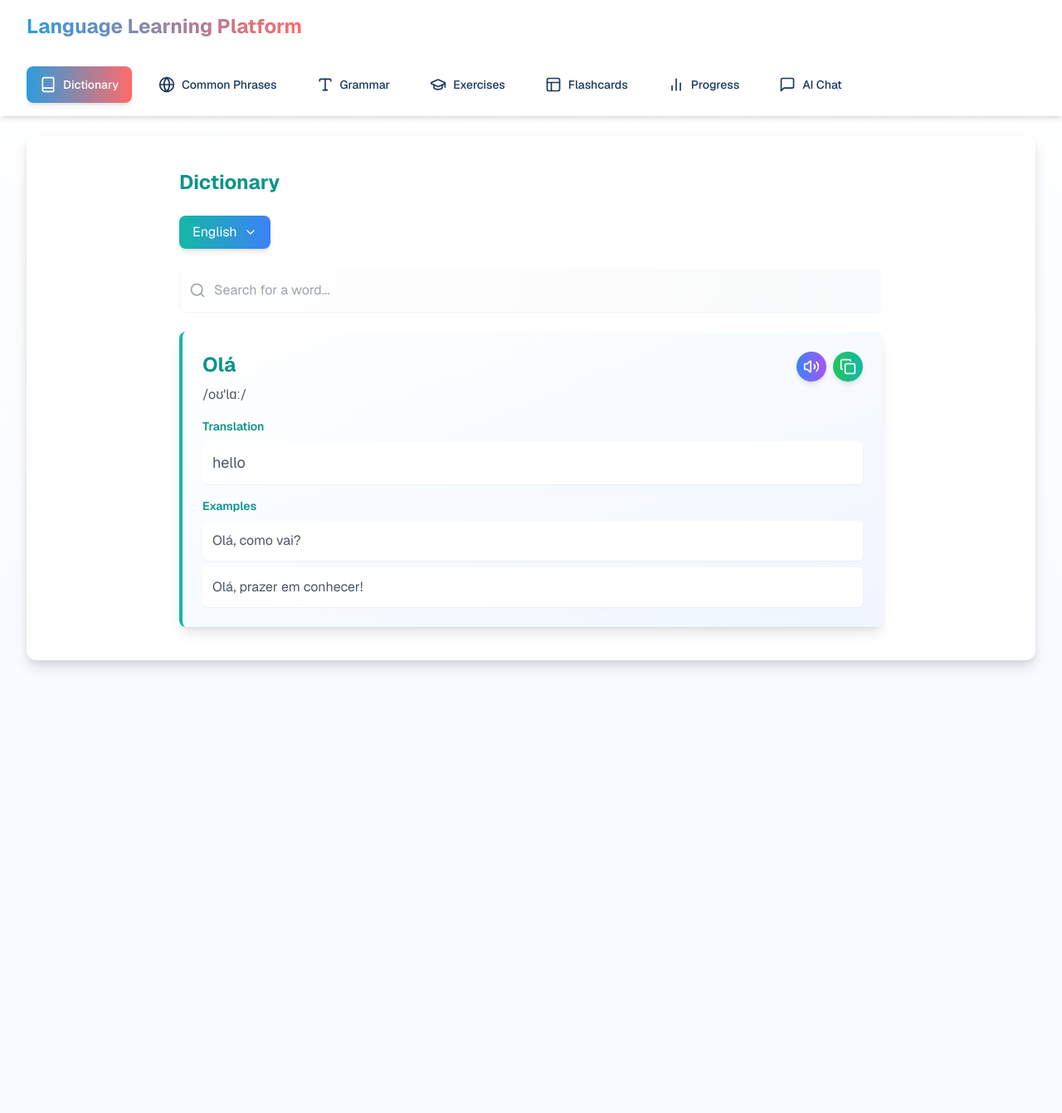
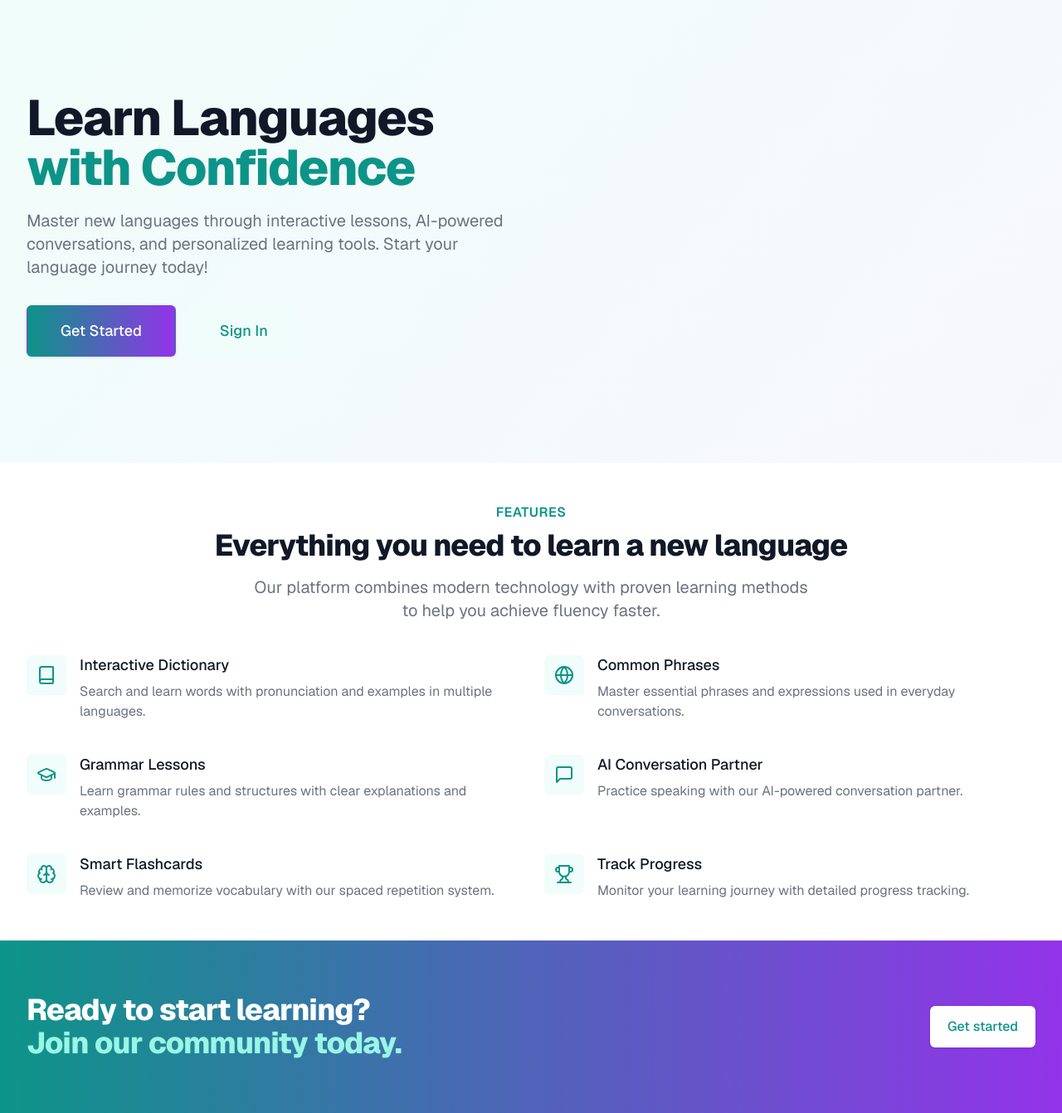
Before and after one commit to ShelleyMassinga/Language-Learning-Platform, a Next.js app: page / in a window 1280 px wide. Shown: the whole page at 83% size. Before the commit the page ends 820 px from the top, so only its background shows below. Built offline with nearby package versions, Linux system fonts and the light colour scheme.

Commit message:
added landing page

```diff
--- /dev/null
+++ b/src/app/dashboard/page.tsx
@@ -0,0 +1,22 @@
+'use client';
+import MainLayout from '@/src/components/layout/MainLayout';
+import { useAuth } from '@/src/context/AuthContext';
+import { useRouter } from 'next/navigation';
+import { useEffect } from 'react';
+
+export default function Dashboard() {
+  const { currentUser } = useAuth();
+  const router = useRouter();
+
+  useEffect(() => {
+    if (!currentUser) {
+      router.push('/login');
+    }
+  }, [currentUser, router]);
+
+  if (!currentUser) {
+    return null;
+  }
+
+  return <MainLayout />;
+}
--- a/src/app/page.tsx
+++ b/src/app/page.tsx
@@ -1,6 +1,6 @@
 'use client';
-import MainLayout from '@/src/components/layout/MainLayout';
+import LandingPage from '@/src/components/landing/LandingPage';
 
 export default function Home() {
-  return <MainLayout />;
+  return <LandingPage />;
 }
--- a/src/components/auth/Login.tsx
+++ b/src/components/auth/Login.tsx
@@ -18,7 +18,7 @@ const Login: React.FC = () => {
 
     try {
       await login(email, password);
-      router.push('/');
+      router.push('/dashboard');
     } catch (err) {
       setError('Failed to sign in');
     } finally {
--- a/src/components/auth/SignUp.tsx
+++ b/src/components/auth/SignUp.tsx
@@ -25,7 +25,7 @@ const SignUp: React.FC = () => {
 
     try {
       await signup(email, password);
-      router.push('/');
+      router.push('/dashboard');
     } catch (err) {
       setError('Failed to create an account');
     } finally {
--- /dev/null
+++ b/src/components/landing/LandingPage.tsx
@@ -0,0 +1,137 @@
+import React from 'react';
+import { useRouter } from 'next/navigation';
+import { Book, Globe, GraduationCap, MessageSquare, Brain, Trophy } from 'lucide-react';
+
+const LandingPage: React.FC = () => {
+  const router = useRouter();
+
+  const features = [
+    {
+      icon: Book,
+      title: 'Interactive Dictionary',
+      description: 'Search and learn words with pronunciation and examples in multiple languages.'
+    },
+    {
+      icon: Globe,
+      title: 'Common Phrases',
+      description: 'Master essential phrases and expressions used in everyday conversations.'
+    },
+    {
+      icon: GraduationCap,
+      title: 'Grammar Lessons',
+      description: 'Learn grammar rules and structures with clear explanations and examples.'
+    },
+    {
+      icon: MessageSquare,
+      title: 'AI Conversation Partner',
+      description: 'Practice speaking with our AI-powered conversation partner.'
+    },
+    {
+      icon: Brain,
+      title: 'Smart Flashcards',
+      description: 'Review and memorize vocabulary with our spaced repetition system.'
+    },
+    {
+      icon: Trophy,
+      title: 'Track Progress',
+      description: 'Monitor your learning journey with detailed progress tracking.'
+    }
+  ];
+
+  return (
+    <div className="min-h-screen bg-gradient-to-br from-teal-50 to-purple-50">
+      {/* Hero Section */}
+      <div className="relative overflow-hidden">
+        <div className="max-w-7xl mx-auto">
+          <div className="relative z-10 pb-8 sm:pb-16 md:pb-20 lg:max-w-2xl lg:w-full lg:pb-28 xl:pb-32">
+            <main className="mt-10 mx-auto max-w-7xl px-4 sm:mt-12 sm:px-6 md:mt-16 lg:mt-20 lg:px-8 xl:mt-28">
+              <div className="sm:text-center lg:text-left">
+                <h1 className="text-4xl tracking-tight font-extrabold text-gray-900 sm:text-5xl md:text-6xl">
+                  <span className="block">Learn Languages</span>
+                  <span className="block text-teal-600">with Confidence</span>
+                </h1>
+                <p className="mt-3 text-base text-gray-500 sm:mt-5 sm:text-lg sm:max-w-xl sm:mx-auto md:mt-5 md:text-xl lg:mx-0">
+                  Master new languages through interactive lessons, AI-powered conversations, and personalized learning tools. Start your language journey today!
+                </p>
+                <div className="mt-5 sm:mt-8 sm:flex sm:justify-center lg:justify-start">
+                  <div className="rounded-md shadow">
+                    <button
+                      onClick={() => router.push('/signup')}
+                      className="w-full flex items-center justify-center px-8 py-3 border border-transparent text-base font-medium rounded-md text-white bg-gradient-to-r from-teal-600 to-purple-600 hover:from-teal-700 hover:to-purple-700 md:py-4 md:text-lg md:px-10 transition-all duration-300"
+                    >
+                      Get Started
+                    </button>
+                  </div>
+                  <div className="mt-3 sm:mt-0 sm:ml-3">
+                    <button
+                      onClick={() => router.push('/login')}
+                      className="w-full flex items-center justify-center px-8 py-3 border border-transparent text-base font-medium rounded-md text-teal-600 bg-teal-50 hover:bg-teal-100 md:py-4 md:text-lg md:px-10 transition-all duration-300"
+                    >
+                      Sign In
+                    </button>
+                  </div>
+                </div>
+              </div>
+            </main>
+          </div>
+        </div>
+      </div>
+
+      {/* Features Section */}
+      <div className="py-12 bg-white">
+        <div className="max-w-7xl mx-auto px-4 sm:px-6 lg:px-8">
+          <div className="lg:text-center">
+            <h2 className="text-base text-teal-600 font-semibold tracking-wide uppercase">Features</h2>
+            <p className="mt-2 text-3xl leading-8 font-extrabold tracking-tight text-gray-900 sm:text-4xl">
+              Everything you need to learn a new language
+            </p>
+            <p className="mt-4 max-w-2xl text-xl text-gray-500 lg:mx-auto">
+              Our platform combines modern technology with proven learning methods to help you achieve fluency faster.
+            </p>
+          </div>
+
+          <div className="mt-10">
+            <div className="space-y-10 md:space-y-0 md:grid md:grid-cols-2 md:gap-x-8 md:gap-y-10">
+              {features.map((feature, index) => {
+                const Icon = feature.icon;
+                return (
+                  <div key={index} className="relative">
+                    <div className="absolute flex items-center justify-center h-12 w-12 rounded-md bg-teal-50 text-teal-600">
+                      <Icon className="h-6 w-6" aria-hidden="true" />
+                    </div>
+                    <div className="ml-16">
+                      <h3 className="text-lg leading-6 font-medium text-gray-900">{feature.title}</h3>
+                      <p className="mt-2 text-base text-gray-500">{feature.description}</p>
+                    </div>
+                  </div>
+                );
+              })}
+            </div>
+          </div>
+        </div>
+      </div>
+
+      {/* CTA Section */}
+      <div className="bg-gradient-to-r from-teal-600 to-purple-600">
+        <div className="max-w-7xl mx-auto py-12 px-4 sm:px-6 lg:py-16 lg:px-8 lg:flex lg:items-center lg:justify-between">
+          <h2 className="text-3xl font-extrabold tracking-tight text-white sm:text-4xl">
+            <span className="block">Ready to start learning?</span>
+            <span className="block text-teal-200">Join our community today.</span>
+          </h2>
+          <div className="mt-8 flex lg:mt-0 lg:flex-shrink-0">
+            <div className="inline-flex rounded-md shadow">
+              <button
+                onClick={() => router.push('/signup')}
+                className="inline-flex items-center justify-center px-5 py-3 border border-transparent text-base font-medium rounded-md text-teal-600 bg-white hover:bg-teal-50 transition-all duration-300"
+              >
+                Get started
+              </button>
+            </div>
+          </div>
+        </div>
+      </div>
+    </div>
+  );
+};
+
+export default LandingPage;
```
